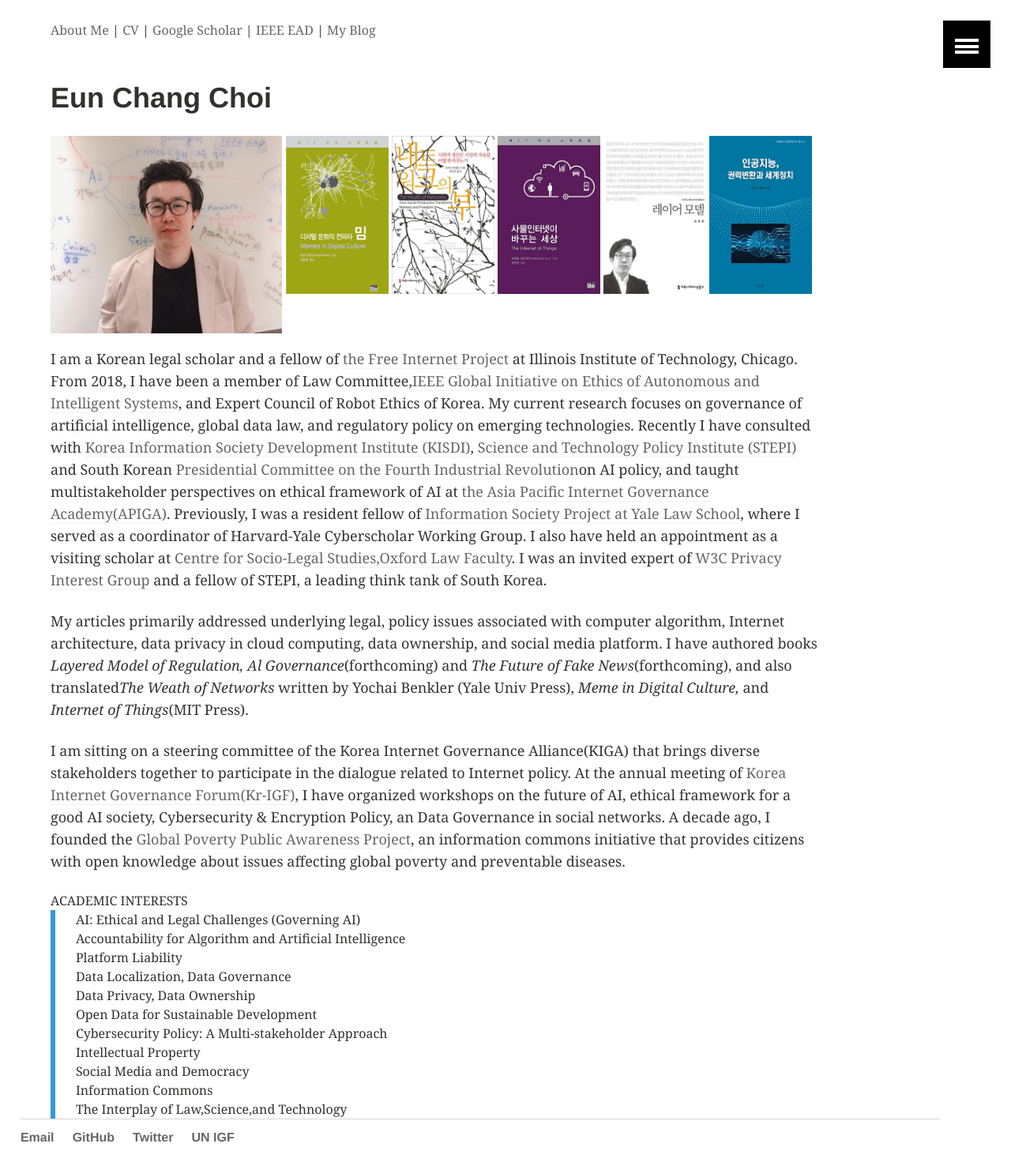
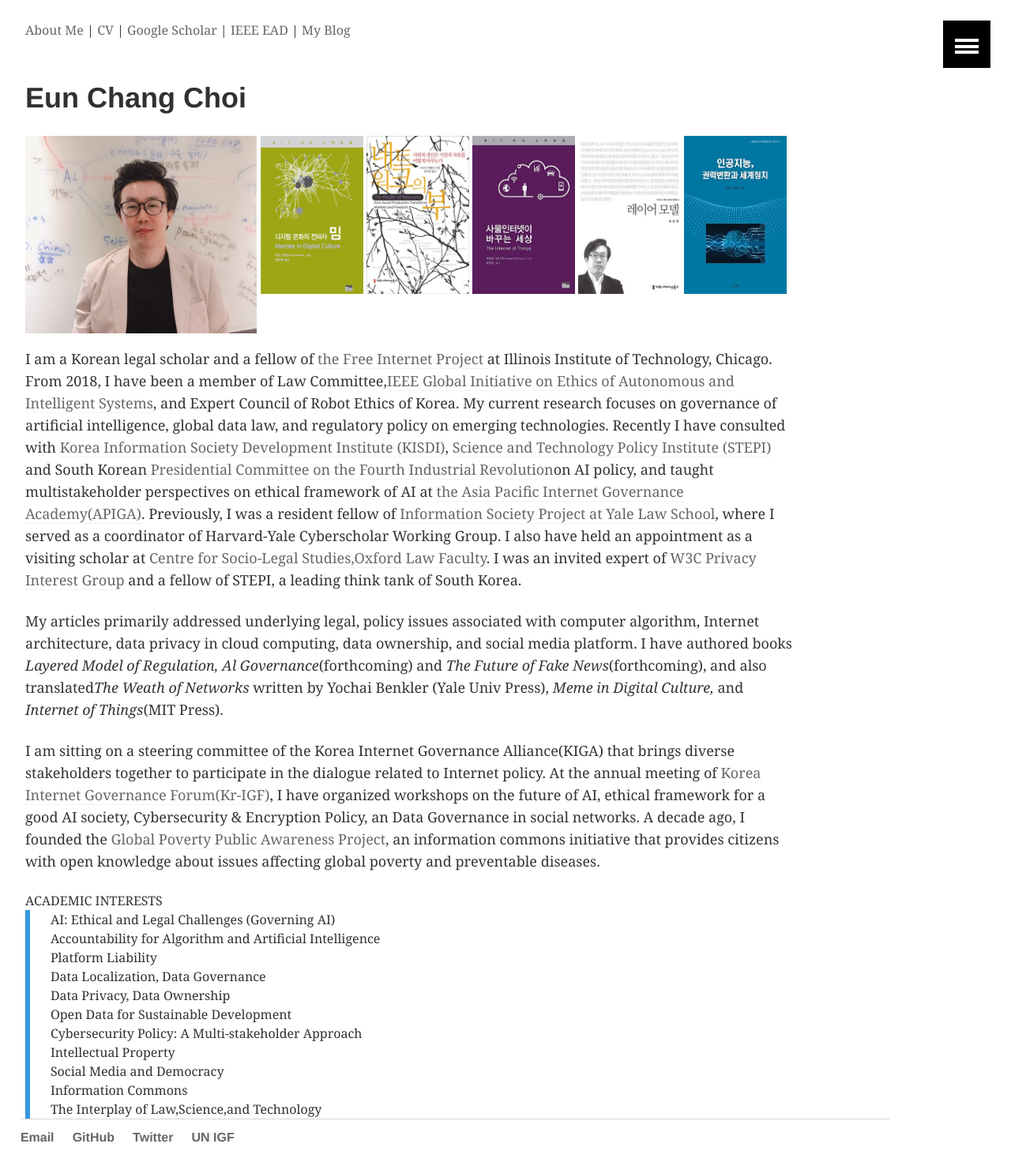
Before and after one commit to eunchangchoi/eunchangchoi.github.io, a Jekyll site: the page built from index.md, in a window 1280 px wide. Shown: the whole page at 79% size. Built offline with Jekyll 4.4.1, drawn with Linux system fonts in a browser that asks for light colours.

Commit message:
Update main.scss

```diff
--- a/css/main.scss
+++ b/css/main.scss
@@ -1,7 +1,7 @@
 ---
 sitemap: false
 ---
-body { margin: 60px auto; width:95%; }
+body { margin: 60px auto; width:90%; }
 /*
  *
  *  Skinny Bones Jekyll Starter
@@ -14,7 +14,7 @@
 a:hover { text-decoration: underline; }
 
 @import "variables";
-p, ul { font-size: .6em; line-height: .90em; color: #333; }
+p, ul { font-size: .7em; line-height: .80em; color: #333; }
 
 /*
    Vendor
```
